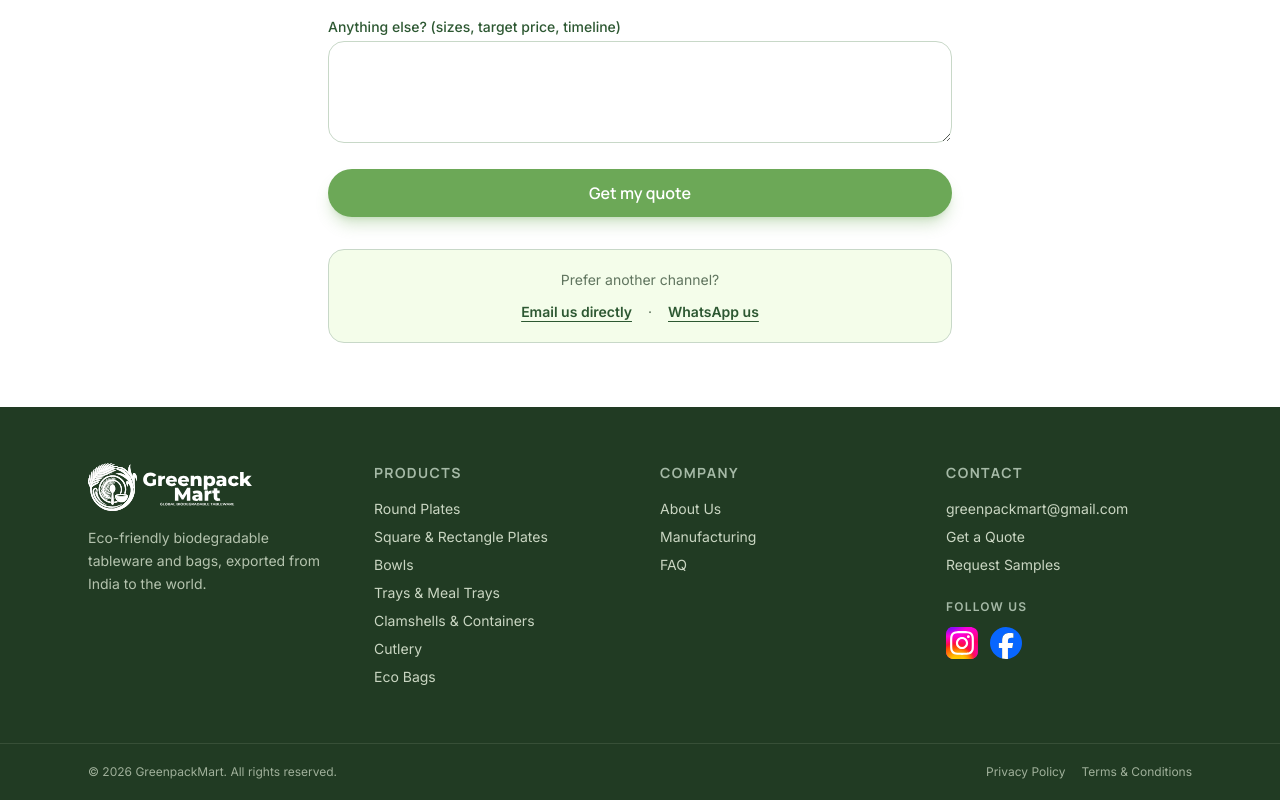
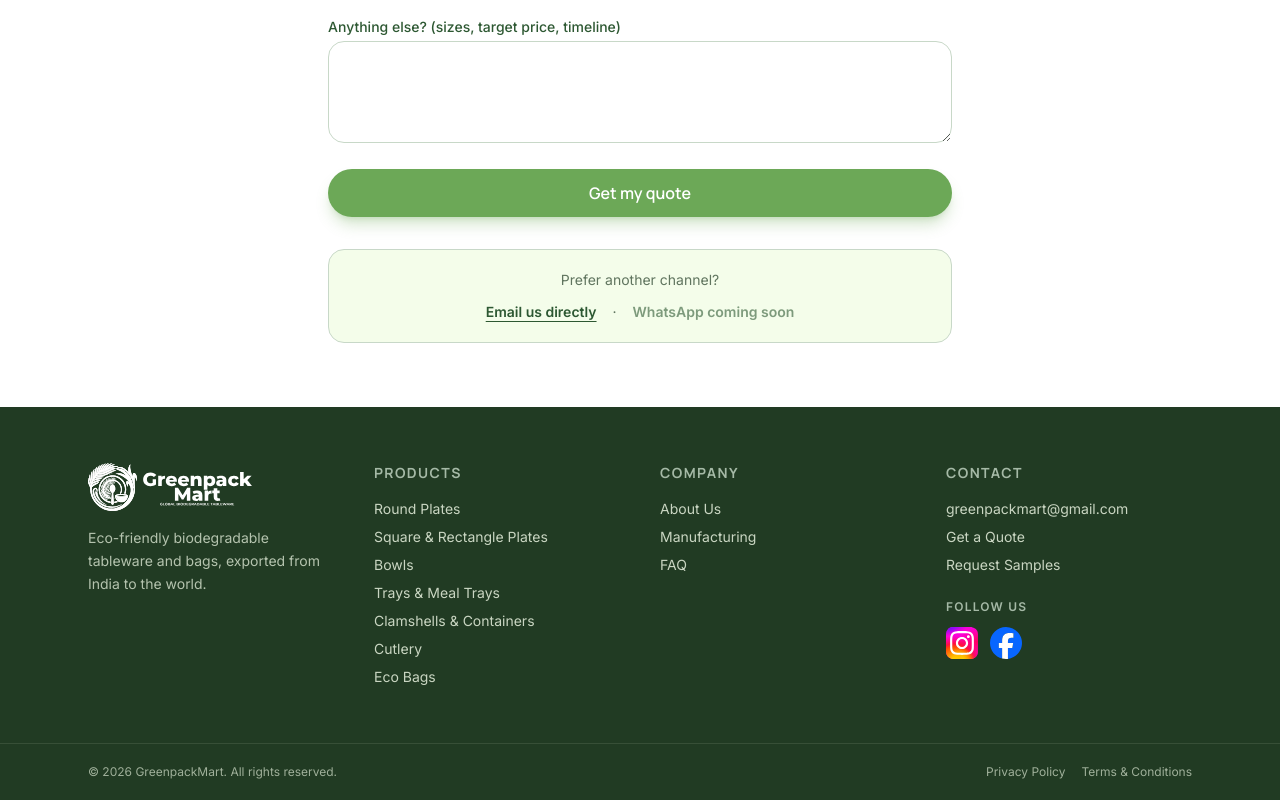
Before and after one commit to greenpackmart-web/website, a React (Vite) app: page /website/get-quote in a window 1280 px wide. Shown: the part 646-1446 px from the top of the page. Built offline with nearby package versions, Linux system fonts and the light colour scheme.

Commit message:
add whatsapp coming soon placeholder

```diff
--- a/src/components/form/EnquiryFallback.jsx
+++ b/src/components/form/EnquiryFallback.jsx
@@ -1,10 +1,6 @@
 import { site } from '../../data/site'
 
 function EnquiryFallback({ subject }) {
-  const message = encodeURIComponent(
-    'Hello GreenpackMart, I would like to discuss an order.'
-  )
-
   return (
     <div className="rounded-2xl border border-mist bg-cream px-6 py-5 text-center text-sm text-pine/70">
       Prefer another channel?
@@ -16,14 +12,7 @@ function EnquiryFallback({ subject }) {
           Email us directly
         </a>
         <span aria-hidden="true">·</span>
-        <a
-          href={`https://wa.me/${site.whatsapp}?text=${message}`}
-          target="_blank"
-          rel="noreferrer"
-          className="font-semibold text-forest underline underline-offset-4 transition hover:text-leaf"
-        >
-          WhatsApp us
-        </a>
+        <span className="font-semibold text-forest/60">WhatsApp coming soon</span>
       </div>
     </div>
   )
--- a/src/data/site.js
+++ b/src/data/site.js
@@ -3,7 +3,6 @@ export const site = {
   tagline:
     'Eco-friendly biodegradable tableware and bags, exported from India to the world',
   email: 'greenpackmart@gmail.com',
-  whatsapp: '919000000000',
 }
 
 export const navLinks = [
```
